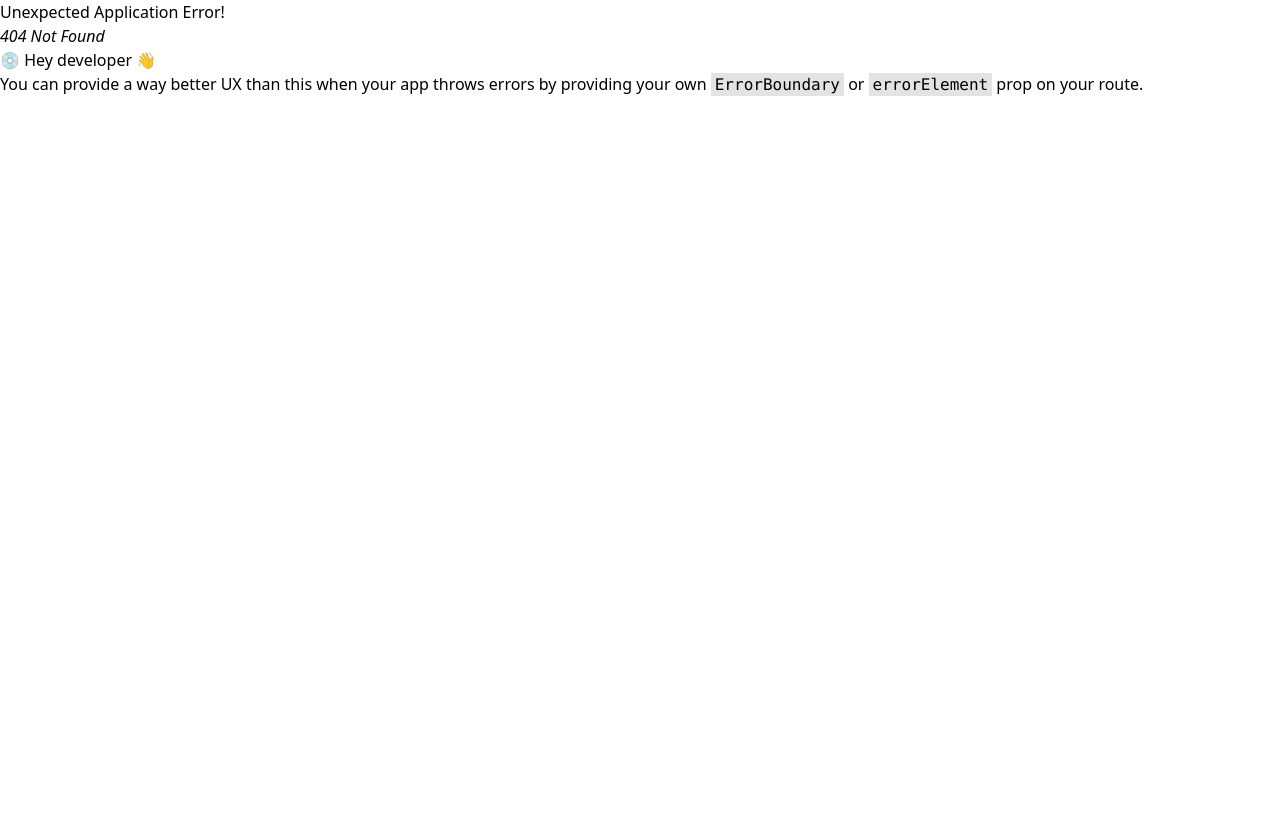
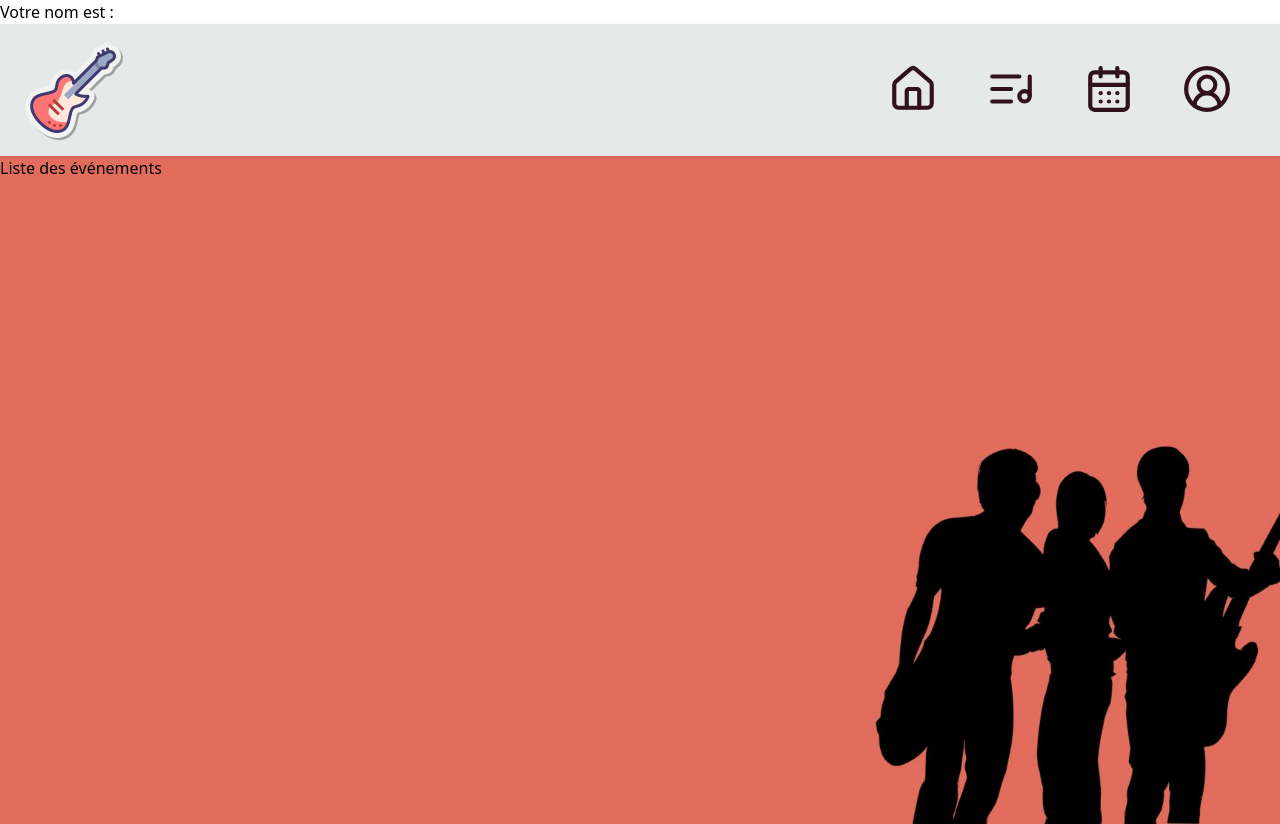
Before and after one commit to Pierrejuppin/placeevent-harmonia, a React (Vite) app in the folder client/: page /event in a window 1280 px wide. Before the commit this address had no page. Before the commit the page ends 800 px from the top, so only its background shows below. Built offline with nearby package versions, Linux system fonts and the light colour scheme; no server answers.

Commit message:
feat : creating navbar component

```diff
--- a/client/package.json
+++ b/client/package.json
@@ -8,6 +8,7 @@
   },
   "dependencies": {
     "axios": "^1.7.2",
+    "lucide-react": "^0.408.0",
     "prop-types": "^15.8.1",
     "react": "^18.3.1",
     "react-dom": "^18.3.1",
--- a/client/src/App.jsx
+++ b/client/src/App.jsx
@@ -26,6 +26,7 @@ function App() {
         theme="colored"
         transition={Bounce}
       />
+
       <p>Votre nom est : {currentUser?.first_name}</p>
       <Outlet context={{ currentUser, setCurrentUser }} />
     </>
--- /dev/null
+++ b/client/src/components/Navbar.jsx
@@ -0,0 +1,41 @@
+import { NavLink } from "react-router-dom";
+import { House, CalendarDays, ListMusic, CircleUserRound } from "lucide-react";
+import logo from "../../static/images/rockicon.png";
+
+export default function Navbar() {
+  return (
+    <nav className="shadow bg-WhiteComp flex justify-between">
+      <div className="container px-6 py-4 mx-auto md:flex md:justify-between md:items-center">
+        <div className="flex items-center justify-start">
+          <img src={logo} alt="" className="h-25 w-25" />
+        </div>
+        <div className="capitalize flex justify-end text-gray-300">
+          <NavLink
+            to="/"
+            className="border-b-2 border-transparent transition-colors duration-300 transform hover:text-gray-200 hover:border-BrownComp mx-1.5 sm:mx-6"
+          >
+            <House color="#31111D" size={50} />
+          </NavLink>
+          <NavLink
+            to="/"
+            className="border-b-2 border-transparent  transition-colors duration-300 transform hover:text-gray-200 hover:border-BrownComp mx-1.5 sm:mx-6"
+          >
+            <ListMusic color="#31111D" size={50} />
+          </NavLink>
+          <NavLink
+            to="/"
+            className="border-b-2 border-transparent transition-colors duration-300 transform hover:text-gray-200 hover:border-BrownComp mx-1.5 sm:mx-6"
+          >
+            <CalendarDays color="#31111D" size={50} />
+          </NavLink>
+          <NavLink
+            to="/"
+            className="border-b-2 border-transparent  transition-colors duration-300 transform hover:text-gray-200 hover:border-BrownComp mx-1.5 sm:mx-6"
+          >
+            <CircleUserRound color="#31111D" size={50} />
+          </NavLink>
+        </div>
+      </div>
+    </nav>
+  );
+}
--- a/client/src/main.jsx
+++ b/client/src/main.jsx
@@ -8,6 +8,7 @@ import HomePage from "./pages/HomePage";
 import LandingPage from "./pages/LandingPage";
 import RegisterPage from "./pages/RegisterPage";
 import ConnexionPage from "./pages/ConnexionPage";
+import ListEventPage from "./pages/ListEventPage";
 
 const router = createBrowserRouter([
   {
@@ -29,6 +30,10 @@ const router = createBrowserRouter([
         path: "/register",
         element: <RegisterPage />,
       },
+      {
+        path: "/event",
+        element: <ListEventPage />,
+      },
     ],
   },
 ]);
--- a/client/src/pages/ConnexionPage.jsx
+++ b/client/src/pages/ConnexionPage.jsx
@@ -11,7 +11,7 @@ export default function ConnexionPage() {
 
   useEffect(() => {
     if (currentUser) {
-      navigate("/landing");
+      navigate("/event");
     }
   }, [currentUser, navigate]);
   const {
--- /dev/null
+++ b/client/src/pages/ListEventPage.jsx
@@ -0,0 +1,12 @@
+import Navbar from "../components/Navbar";
+
+export default function ListEventPage() {
+  return (
+    <div className="bg-backgroundpc3 bg-cover h-screen">
+      <Navbar />
+      <div>
+        <h1>Liste des événements</h1>
+      </div>
+    </div>
+  );
+}
--- a/client/src/pages/RegisterPage.jsx
+++ b/client/src/pages/RegisterPage.jsx
@@ -1,6 +1,5 @@
 /* eslint-disable react/jsx-props-no-spreading */
 import axios from "axios";
-import { useState } from "react";
 import { Link } from "react-router-dom";
 import { useForm } from "react-hook-form";
 import { toast } from "react-toastify";
@@ -14,13 +13,11 @@ function RegisterPage() {
     reset,
     formState: { errors },
   } = useForm();
-  const [displaySecondButton, setDisplaySecondButton] = useState(false);
 
   const onSubmit = async (data) => {
     const formData = { ...data };
     delete formData.confirmpassword;
     toast.success("Votre inscritption est prise en compte!");
-    setDisplaySecondButton(true);
     reset();
     try {
       await axios.post(`${import.meta.env.VITE_API_URL}/api/users`, data);
@@ -33,7 +30,7 @@ function RegisterPage() {
     <div className="bg-cover h-screen flex items-center justify-center bg-backgroundpc2 text-white">
       <div className="rounded-xl w-full max-w-md p-6">
         <div className="flex items-center justify-center mb-6">
-          <img src={logo} alt="Logo" className="h-25 w-25 mx-auto" />
+          <img src={logo} alt="Logo" className="h-25 w-25 mx-auto mb-16" />
         </div>
         <div className="flex flex-col gap-3">
           <form
@@ -171,20 +168,6 @@ function RegisterPage() {
                 </span>
               )}
             </div>
-            <button
-              type="submit"
-              className="btn bg-GreenComp text-white w-full p-2 mt-3 hover:bg-gray-600"
-            >
-              Inscription
-            </button>
-            <Link
-              to="/registerCar"
-              type="button"
-              disabled={!displaySecondButton}
-              className={`btn w-full p-2 mt-3 ${displaySecondButton ? "bg-yellow-500 text-white  hover:bg-yellow-600" : "bg-gray-500 cursor-not-allowed"}`}
-            >
-              Suivant
-            </Link>
           </form>
           <p className="text-sm mt-2">
             Déjà inscrit ?
--- a/client/tailwind.config.js
+++ b/client/tailwind.config.js
@@ -3,9 +3,15 @@ export default {
   content: ["./index.html", "./src/**/*.{js,ts,jsx,tsx}"],
   theme: {
     extend: {
+      colors: {
+        WhiteComp: "#E5E9E7",
+        BrownComp: "#5D5D5D",
+      },
+
       backgroundImage: {
         backgroundpc1: "url('./static/images/backgroundpc1.jpg')",
         backgroundpc2: "url('./static/images/backgroundpc2.jpg')",
+        backgroundpc3: "url('./static/images/backgroundpc3.jpg')",
       },
     },
   },
```
Also changed, not shown: 1 other file (tests, documents, lock files or other folders).
